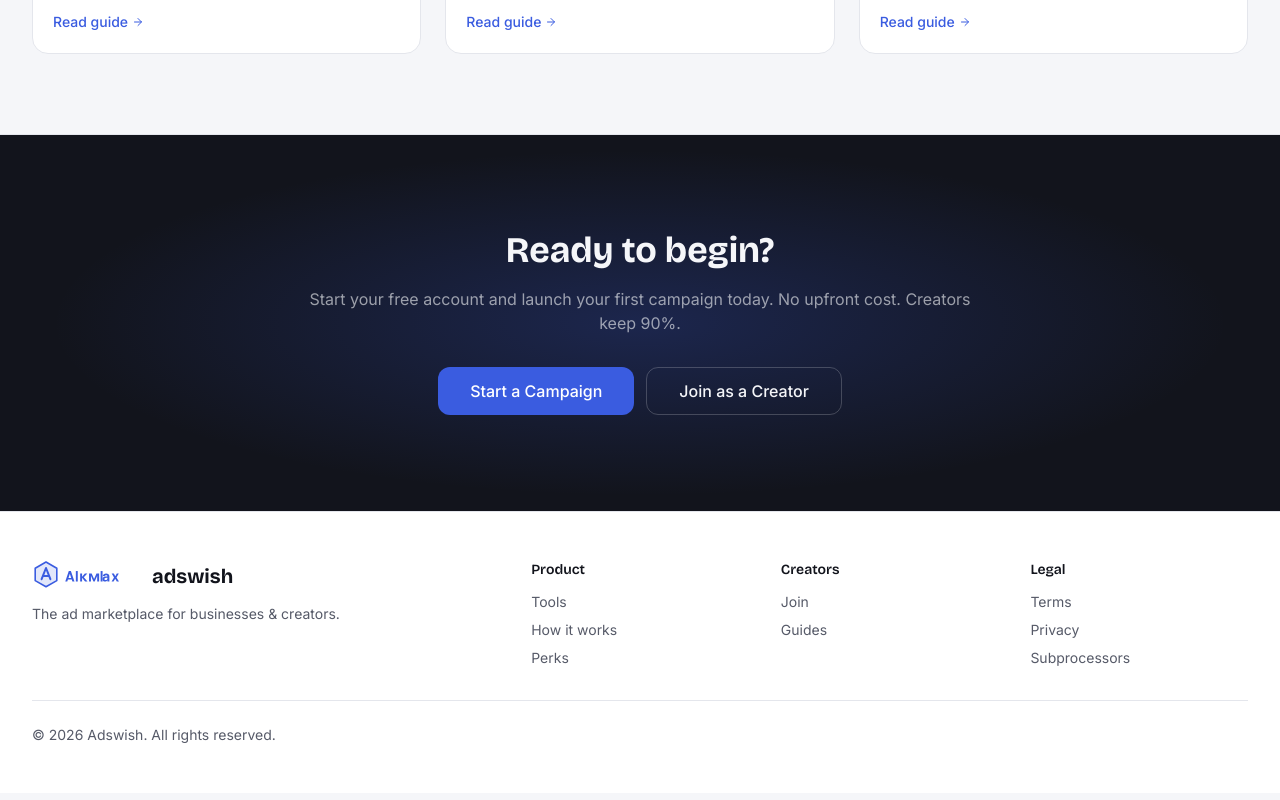
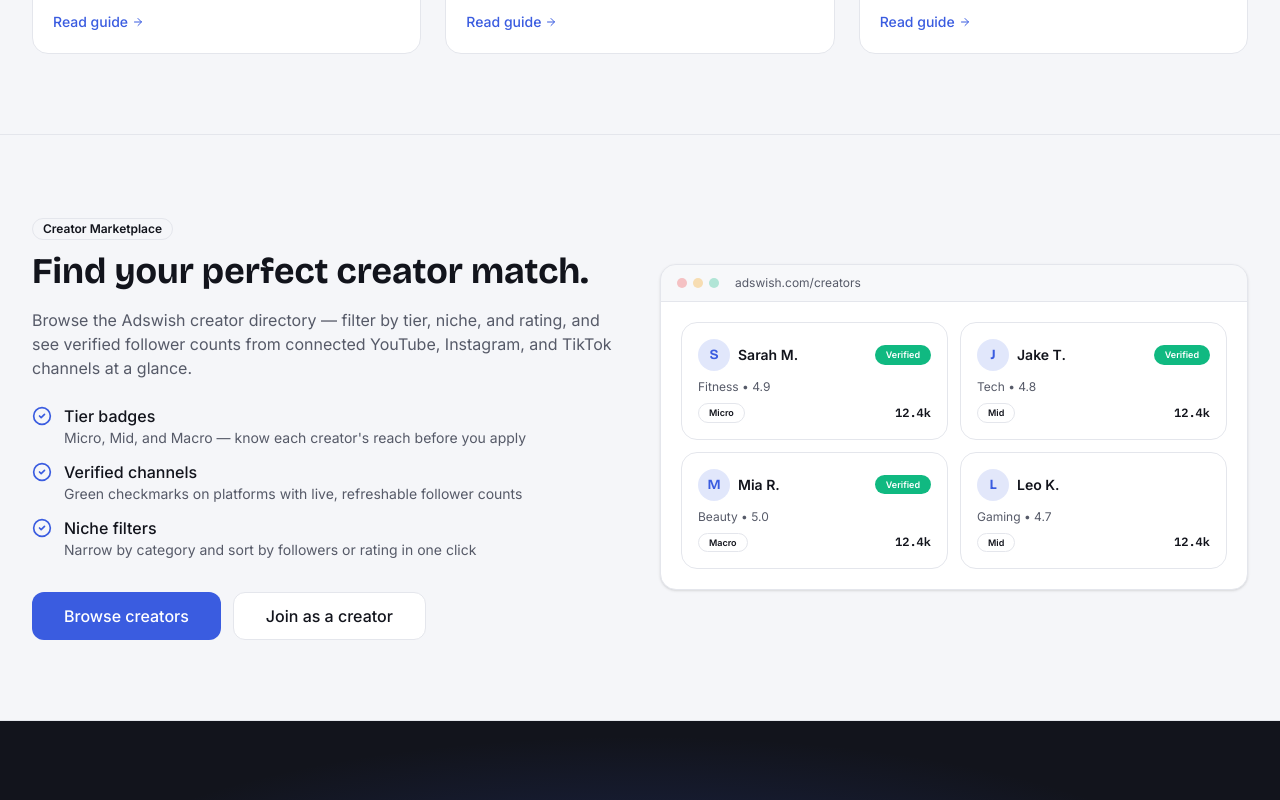
Before and after one commit to WillGreer007-lab/adswish, a Next.js app: page / in a window 1280 px wide. Shown: the part 6140-6940 px from the top of the page. Built offline with nearby package versions, Linux system fonts and the light colour scheme; no server answers.

Commit message:
Add creators marketplace promo section to landing page
Promotes the /creators directory with tier badges, verified channels,
niche filters, and a browse CTA, plus a Marketplace footer link.

```diff
--- a/src/app/page.tsx
+++ b/src/app/page.tsx
@@ -746,6 +746,82 @@ export default function LandingPage() {
         </div>
       </section>
 
+      {/* Creators marketplace promo */}
+      <section id="creators" className="border-b border-border py-20">
+        <div className="mx-auto max-w-7xl px-4 sm:px-6 lg:px-8">
+          <div className="fade-in-up grid items-center gap-10 lg:grid-cols-2">
+            <div>
+              <Badge variant="outline" className="mb-3">Creator Marketplace</Badge>
+              <h2 className="font-heading text-3xl font-bold sm:text-4xl">Find your perfect creator match.</h2>
+              <p className="mt-4 text-muted-foreground">
+                Browse the Adswish creator directory — filter by tier, niche, and rating, and see
+                verified follower counts from connected YouTube, Instagram, and TikTok channels at a glance.
+              </p>
+              <ul className="mt-6 space-y-3">
+                {[
+                  { title: "Tier badges", desc: "Micro, Mid, and Macro — know each creator's reach before you apply" },
+                  { title: "Verified channels", desc: "Green checkmarks on platforms with live, refreshable follower counts" },
+                  { title: "Niche filters", desc: "Narrow by category and sort by followers or rating in one click" },
+                ].map((f) => (
+                  <li key={f.title} className="flex items-start gap-3">
+                    <CheckCircle2 className="mt-0.5 h-5 w-5 flex-shrink-0 text-primary" />
+                    <div>
+                      <p className="font-medium">{f.title}</p>
+                      <p className="text-sm text-muted-foreground">{f.desc}</p>
+                    </div>
+                  </li>
+                ))}
+              </ul>
+              <div className="mt-8 flex flex-wrap gap-3">
+                <Button asChild size="lg" className="btn-slide">
+                  <Link href="/creators">Browse creators</Link>
+                </Button>
+                <Button asChild size="lg" variant="outline" className="card-lift">
+                  <Link href="/signup?role=creator">Join as a creator</Link>
+                </Button>
+              </div>
+            </div>
+            <div className="fade-in-up">
+              <div className="rounded-lg border border-border bg-surface shadow-sm overflow-hidden">
+                <div className="border-b border-border bg-muted/50 px-4 py-2.5 flex items-center gap-2">
+                  <div className="flex gap-1.5">
+                    <div className="h-2.5 w-2.5 rounded-full bg-destructive/30" />
+                    <div className="h-2.5 w-2.5 rounded-full bg-warning/30" />
+                    <div className="h-2.5 w-2.5 rounded-full bg-success/30" />
+                  </div>
+                  <span className="ml-2 text-xs text-muted-foreground">adswish.com/creators</span>
+                </div>
+                <div className="grid gap-3 p-5 sm:grid-cols-2">
+                  {[
+                    { name: "Sarah M.", niche: "Fitness • 4.9", tier: "Micro", verified: true },
+                    { name: "Jake T.", niche: "Tech • 4.8", tier: "Mid", verified: true },
+                    { name: "Mia R.", niche: "Beauty • 5.0", tier: "Macro", verified: true },
+                    { name: "Leo K.", niche: "Gaming • 4.7", tier: "Mid", verified: false },
+                  ].map((c) => (
+                    <div key={c.name} className="rounded-lg border border-border p-4">
+                      <div className="flex items-center justify-between">
+                        <div className="flex items-center gap-2">
+                          <div className="h-8 w-8 rounded-full bg-primary/15 flex items-center justify-center font-heading text-sm font-bold text-primary">
+                            {c.name.charAt(0)}
+                          </div>
+                          <span className="text-sm font-semibold">{c.name}</span>
+                        </div>
+                        {c.verified && <Badge variant="success" className="text-[9px]">Verified</Badge>}
+                      </div>
+                      <p className="mt-2 text-xs text-muted-foreground">{c.niche}</p>
+                      <div className="mt-2 flex items-center justify-between">
+                        <Badge variant="outline" className="text-[9px]">{c.tier}</Badge>
+                        <span className="font-mono text-xs font-bold">12.4k</span>
+                      </div>
+                    </div>
+                  ))}
+                </div>
+              </div>
+            </div>
+          </div>
+        </div>
+      </section>
+
       {/* Dark CTA */}
       <section className="relative overflow-hidden bg-foreground py-24">
         <div className="absolute inset-0 radial-glow" />
@@ -787,6 +863,7 @@ export default function LandingPage() {
             <div>
               <h4 className="text-sm font-semibold">Creators</h4>
               <ul className="mt-3 space-y-2 text-sm text-muted-foreground">
+                <li><Link href="/creators" className="hover:text-foreground transition-colors">Marketplace</Link></li>
                 <li><Link href="/signup?role=creator" className="hover:text-foreground transition-colors">Join</Link></li>
                 <li><a href="#guides" className="hover:text-foreground transition-colors">Guides</a></li>
               </ul>
```
